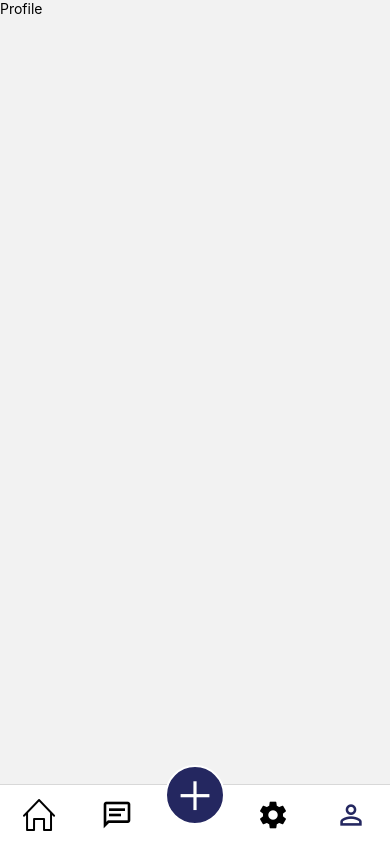
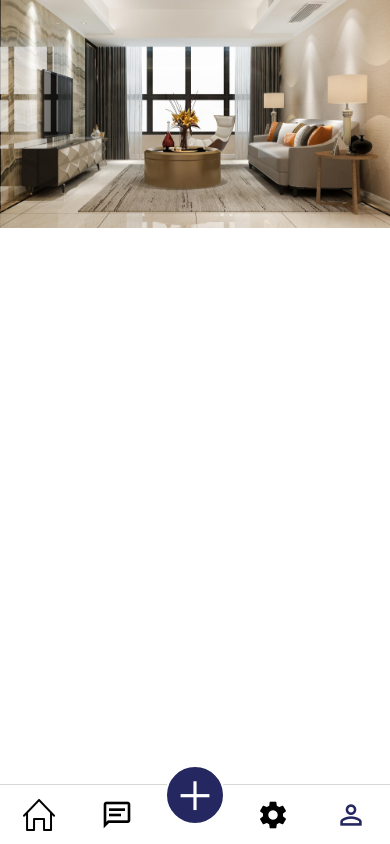
Before and after one commit to nazariikekosh/nk__ReactNative_userProfile, a React Native app in the folder userProfile/: screen /Profile in a window 390 px wide. Built offline with nearby package versions, Linux system fonts and the light colour scheme.

Commit message:
add image to profile

```diff
--- a/userProfile/screens/Profile.js
+++ b/userProfile/screens/Profile.js
@@ -1,11 +1,24 @@
-import { View, Text } from 'react-native'
+import { View, Text, StatusBar, Image } from 'react-native'
 import React from 'react'
+import { SafeAreaView } from 'react-native-safe-area-context'
+import { COLORS, images } from '../constants'
 
 const Profile = () => {
   return (
-    <View>
-      <Text>Profile</Text>
-    </View>
+    <SafeAreaView  style={{flex: 1, backgroundColor: COLORS.white}}>
+        <StatusBar backgroundColor={COLORS.gray} />
+        <View style={{ width: '100%'}}>
+        <Image
+            source={images.cover}
+            resizeMode='cover'
+            style={{
+                height: 228,
+                width: '100%',
+            }}
+        />
+        </View>
+
+    </SafeAreaView>
   )
 }
 
```
